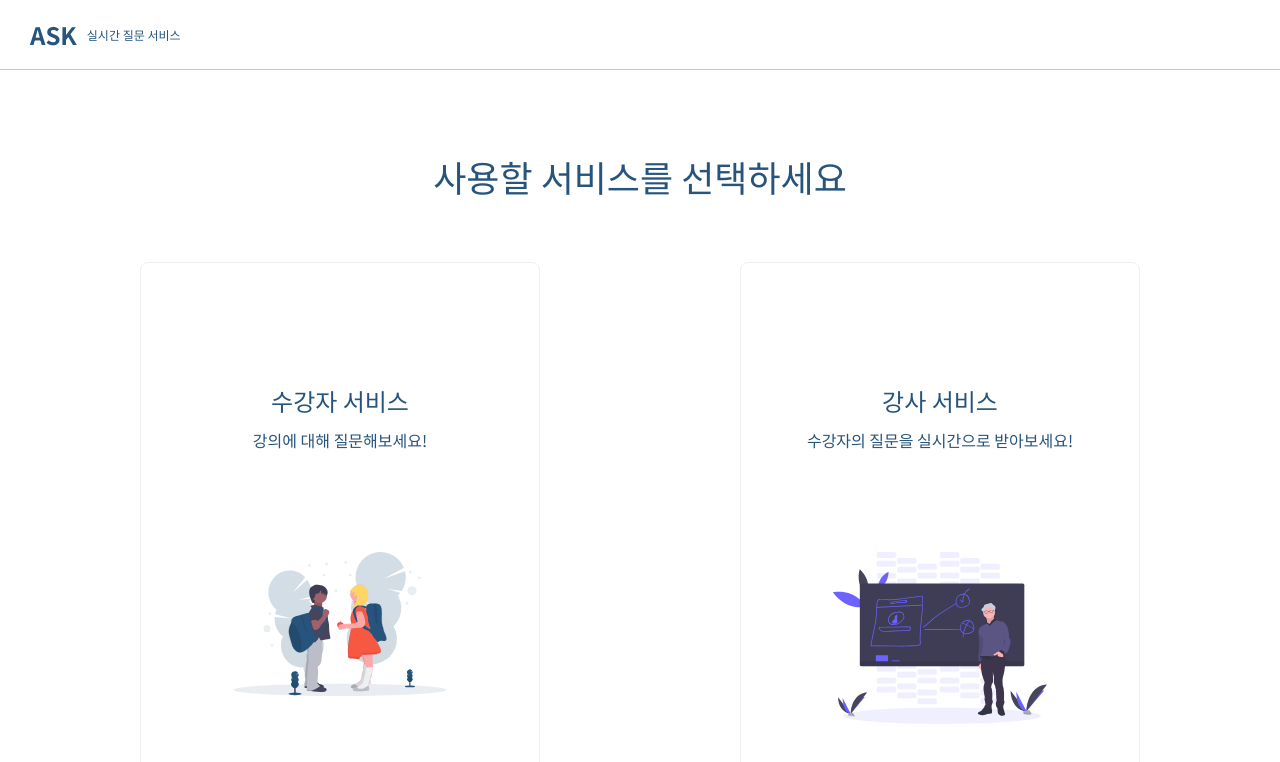
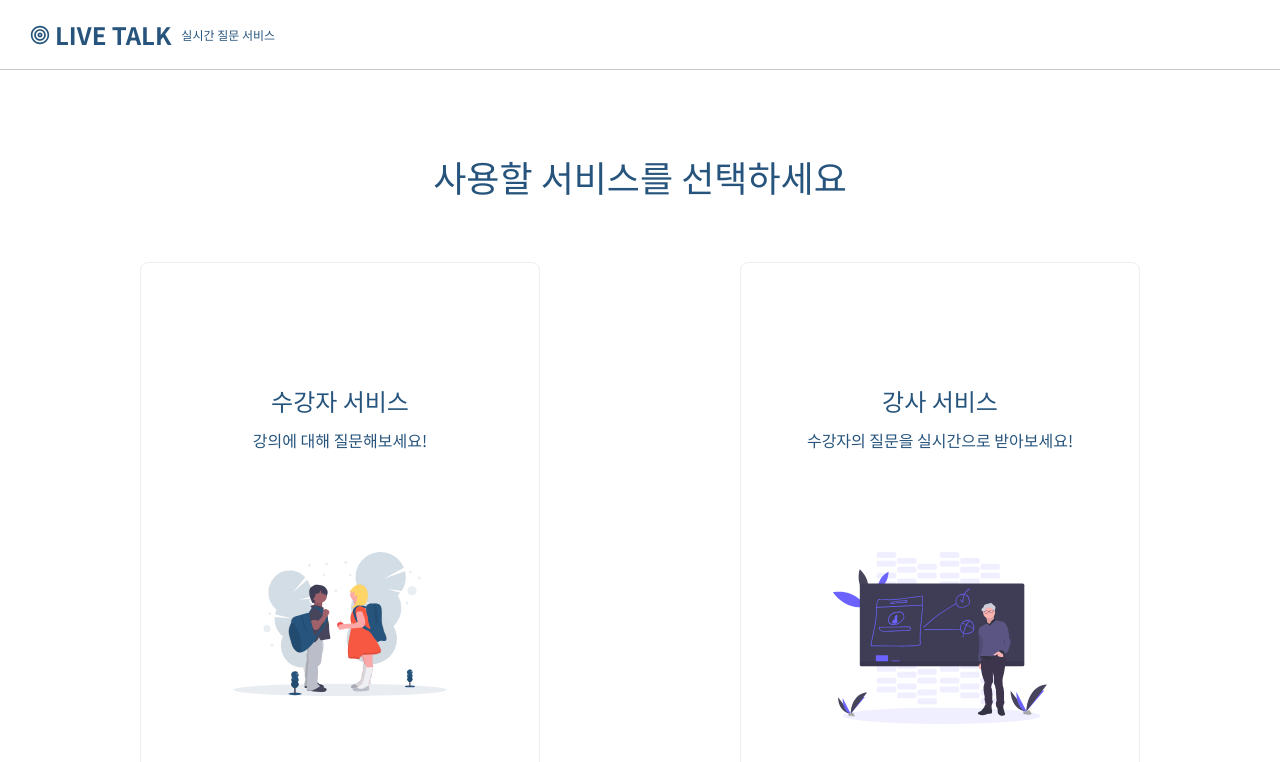
Before and after one commit to Choi-Jinwoo/Ask_Web, a React (Create React App) app: page / in a window 1280 px wide. Shown: the top 762 px of the page. Built offline with nearby package versions, Linux system fonts and the light colour scheme.

Commit message:
Fix: ASK를 LIVE TALK으로 변경

```diff
--- a/src/components/common/page-template/header/index.scss
+++ b/src/components/common/page-template/header/index.scss
@@ -22,8 +22,12 @@
     position: absolute;
     left: 10px;
 
+    &-icon {
+      margin-left: 20px;
+    }
+
     &-title {
-      margin-left: 20px;
+      margin-left: 5px;
     }
 
     &-subTitle {
--- a/src/components/common/page-template/header/index.tsx
+++ b/src/components/common/page-template/header/index.tsx
@@ -2,8 +2,10 @@ import { Text } from 'components/common/text';
 import { observer } from 'mobx-react';
 import { useMemo } from 'react';
 import { useStores } from 'stores/use-stores';
+import { CgMediaLive } from 'react-icons/cg';
 
 import './index.scss';
+import { colors } from 'styles/colors';
 
 export const Header = observer(() => {
   const { inquiryStore } = useStores();
@@ -21,10 +23,12 @@ export const Header = observer(() => {
   return (
     <header className='header'>
       <div className='header-serviceIntro'>
+        <CgMediaLive className='header-serviceIntro-icon' color={colors.darkBlue} size='1.25rem' />
+
         <Text
           size='big'
           weight='bold'
-          className='header-serviceIntro-title'>ASK</Text>
+          className='header-serviceIntro-title'>LIVE TALK</Text>
 
         <Text
           size='small'
```
